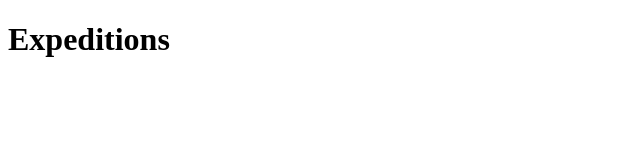
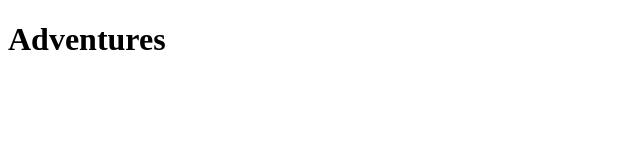
Before and after one commit to darrenhubbard/githubudacity, a plain HTML site: page index.html in a window 1280 px wide. Shown: the whole page, without its empty margins (0-640 px from the left). Drawn offline with Linux system fonts and the light colour scheme.

Commit message:
Changed to Adventures
Even though the course didn't tell me to!
I did it anyway!

```diff
--- a/index.html
+++ b/index.html
@@ -9,7 +9,7 @@
 </head>
 <body>
 <header>
-    <h1>Expeditions</h1>
+    <h1>Adventures</h1>
 </header>
     <script src="js/app.js"></script>
 </body>
```
